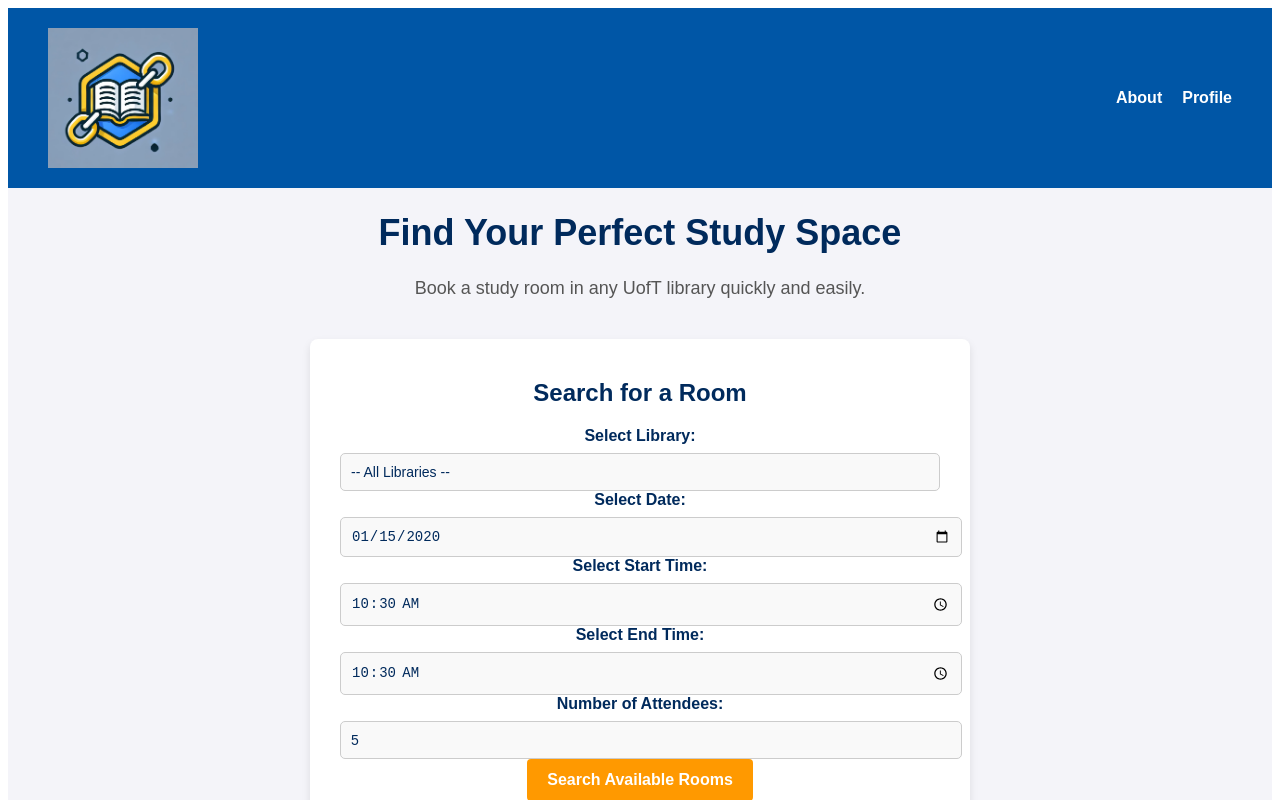
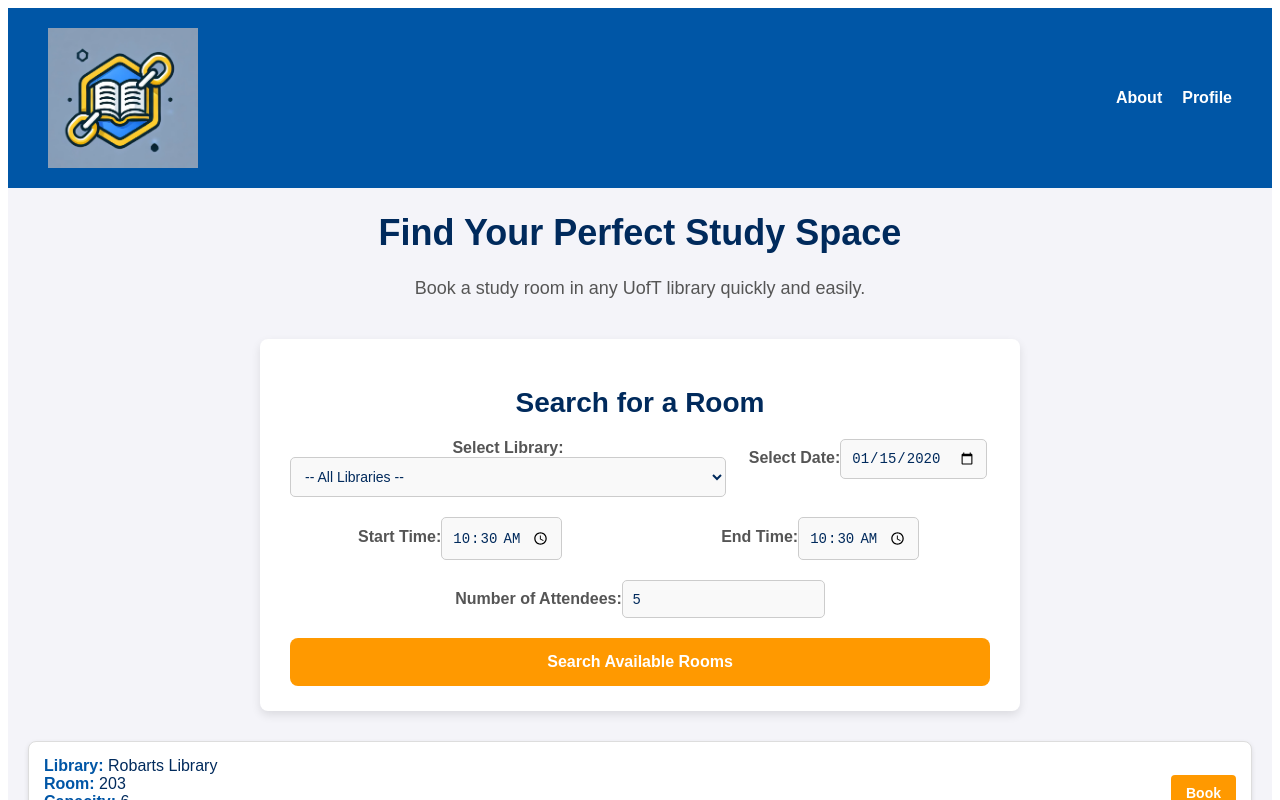
Before and after one commit to michaelzixizhou/libralink, a Next.js app: page / in a window 1280 px wide. Both pictures are taken after typing "2020-01-15", "10:30", "10:30", "5" into the empty fields and a click on the button "Search Available Rooms". Shown: the top 800 px of the page. Built offline with nearby package versions, Linux system fonts and the light colour scheme.

Commit message:
finalize the front page

```diff
--- a/src/app/page.js
+++ b/src/app/page.js
@@ -65,6 +65,10 @@ export default function Home() {
     }, 500);
   };
 
+  const handleBookRoom = (room) => {
+    alert(`You have booked Room ${room.roomNumber} at ${room.library}`);
+  };
+
   return (
     <div className={styles.page}>
       <header className={styles.header}>
@@ -91,12 +95,14 @@ export default function Home() {
             Book a study room in any UofT library quickly and easily.
           </p>
         </div>
+
         <div className={styles.card}>
   <h2 className={styles.cardTitle}>Search for a Room</h2>
   <div className={styles.bookingForm}>
+    <div className={styles.formRow}>
       <div className={styles.formGroup}>
-              <label>
-                <strong>Select Library:</strong>
+        <label className={styles.formLabel}>
+          Select Library:
           <select
             value={selectedLibrary}
             onChange={(e) => setSelectedLibrary(e.target.value)}
@@ -111,9 +117,10 @@ export default function Home() {
           </select>
         </label>
       </div>
+
       <div className={styles.formGroup}>
-              <label>
-                <strong>Select Date:</strong>
+        <label className={styles.formLabel}>
+          Select Date:
           <input
             type="date"
             value={selectedDate}
@@ -122,9 +129,12 @@ export default function Home() {
           />
         </label>
       </div>
+    </div>
+
+    <div className={styles.formRow}>
       <div className={styles.formGroup}>
-              <label>
-                <strong>Select Start Time:</strong>
+        <label className={styles.formLabel}>
+          Start Time:
           <input
             type="time"
             value={startTime}
@@ -133,9 +143,10 @@ export default function Home() {
           />
         </label>
       </div>
+
       <div className={styles.formGroup}>
-              <label>
-                <strong>Select End Time:</strong>
+        <label className={styles.formLabel}>
+          End Time:
           <input
             type="time"
             value={endTime}
@@ -144,9 +155,12 @@ export default function Home() {
           />
         </label>
       </div>
+    </div>
+
+    <div className={styles.formRow}>
       <div className={styles.formGroup}>
-              <label>
-                <strong>Number of Attendees:</strong>
+        <label className={styles.formLabel}>
+          Number of Attendees:
           <input
             type="number"
             min="1"
@@ -157,12 +171,14 @@ export default function Home() {
           />
         </label>
       </div>
+    </div>
 
     <button onClick={handleSearch} className={styles.button}>
       Search Available Rooms
     </button>
   </div>
 </div>
+
 
         {/* Room Results */}
         <div className={styles.results}>
@@ -172,10 +188,18 @@ export default function Home() {
             <ul className={styles.roomList}>
               {rooms.map((room) => (
                 <li key={room.id} className={styles.roomItem}>
+                  <div>
                     <strong>Library:</strong> {room.library} <br />
                     <strong>Room:</strong> {room.roomNumber} <br />
                     <strong>Capacity:</strong> {room.capacity} <br />
                     <strong>Available From:</strong> {room.openTime} - {room.closeTime}
+                  </div>
+                  <button
+                    className={styles.bookButton}
+                    onClick={() => handleBookRoom(room)}
+                  >
+                    Book
+                  </button>
                 </li>
               ))}
             </ul>
--- a/src/app/page.module.css
+++ b/src/app/page.module.css
@@ -52,33 +52,57 @@
 
 /* Card styles */
 .card {
-  max-width: 600px;
-  margin: 0 auto;
+  max-width: 700px;
+  margin: 0 auto 20px;
   background: white;
   border-radius: 8px;
-  box-shadow: 0 4px 8px rgba(0, 0, 0, 0.1);
-  padding: 20px 30px;
+  box-shadow: 0 4px 10px rgba(0, 0, 0, 0.1);
+  padding: 25px 30px;
   text-align: center;
 }
 
 .cardTitle {
-  font-size: 24px;
+  font-size: 28px;
+  color: #002a5c;
   margin-bottom: 20px;
-  color: #002a5c;
+  font-weight: bold;
 }
 
-/* Dropdown styles */
+/* Booking Form */
+.bookingForm {
+  display: flex;
+  flex-direction: column;
+  gap: 20px;
+}
+
+.formRow {
+  display: flex;
+  gap: 20px;
+  flex-wrap: wrap;
+}
+
+.formGroup {
+  flex: 1;
+  display: flex;
+  flex-direction: column;
+  gap: 5px;
+}
+
+.formLabel {
+  font-size: 16px;
+  color: #555;
+  font-weight: bold;
+}
+
 .input {
-  width: 100%;
   padding: 10px;
   font-size: 14px;
   border: 1px solid #ccc;
   border-radius: 5px;
-  appearance: none; /* Remove default dropdown arrow */
-  background: #f9f9f9;
+  background-color: #f9f9f9;
   color: #002a5c;
-  cursor: pointer;
-  margin-top: 8px;
+  outline: none;
+  transition: border-color 0.3s ease, box-shadow 0.3s ease;
 }
 
 .input:hover {
@@ -86,7 +110,6 @@
 }
 
 .input:focus {
-  outline: none;
   border-color: #0056a6;
   box-shadow: 0 0 5px rgba(0, 86, 166, 0.5);
 }
@@ -97,17 +120,18 @@
   font-size: 14px;
 }
 
-/* Button styles */
+/* Search Button */
 .button {
-  padding: 12px 20px;
+  padding: 15px;
   background-color: #ff9900; /* AWS Banana Yellow */
   color: white;
   font-size: 16px;
   font-weight: bold;
   border: none;
-  border-radius: 4px;
+  border-radius: 8px;
   cursor: pointer;
-  transition: transform 0.2s ease;
+  transition: transform 0.2s ease, background-color 0.2s ease;
+  width: 100%;
 }
 
 .button:hover {
@@ -115,7 +139,7 @@
   transform: scale(1.05);
 }
 
-/* Results section */
+/* Results Section */
 .results {
   margin-top: 30px;
   padding: 0 20px;
@@ -127,19 +151,46 @@
 }
 
 .roomItem {
-  background: white;
-  border: 1px solid #ccc;
-  border-radius: 8px;
+  display: flex;
+  justify-content: space-between;
+  align-items: center;
   padding: 15px;
   margin-bottom: 10px;
+  background: white;
+  border: 1px solid #ddd;
+  border-radius: 8px;
   box-shadow: 0 2px 5px rgba(0, 0, 0, 0.1);
+  transition: transform 0.2s ease, box-shadow 0.2s ease;
+}
+
+.roomItem:hover {
+  transform: translateY(-5px);
+  box-shadow: 0 4px 10px rgba(0, 0, 0, 0.15);
 }
 
 .roomItem strong {
   color: #0056a6; /* UofT Blue */
 }
 
-/* Footer styles */
+/* Book Button */
+.bookButton {
+  padding: 10px 15px;
+  background-color: #ff9900; /* AWS Banana Yellow */
+  color: white;
+  font-weight: bold;
+  border: none;
+  border-radius: 4px;
+  cursor: pointer;
+  font-size: 14px;
+  transition: transform 0.2s, background-color 0.2s;
+}
+
+.bookButton:hover {
+  background-color: #cc7a00;
+  transform: scale(1.05);
+}
+
+/* Footer Styles */
 .footer {
   text-align: center;
   padding: 20px;
```
Lines whose indentation alone changed are shown as unchanged.
